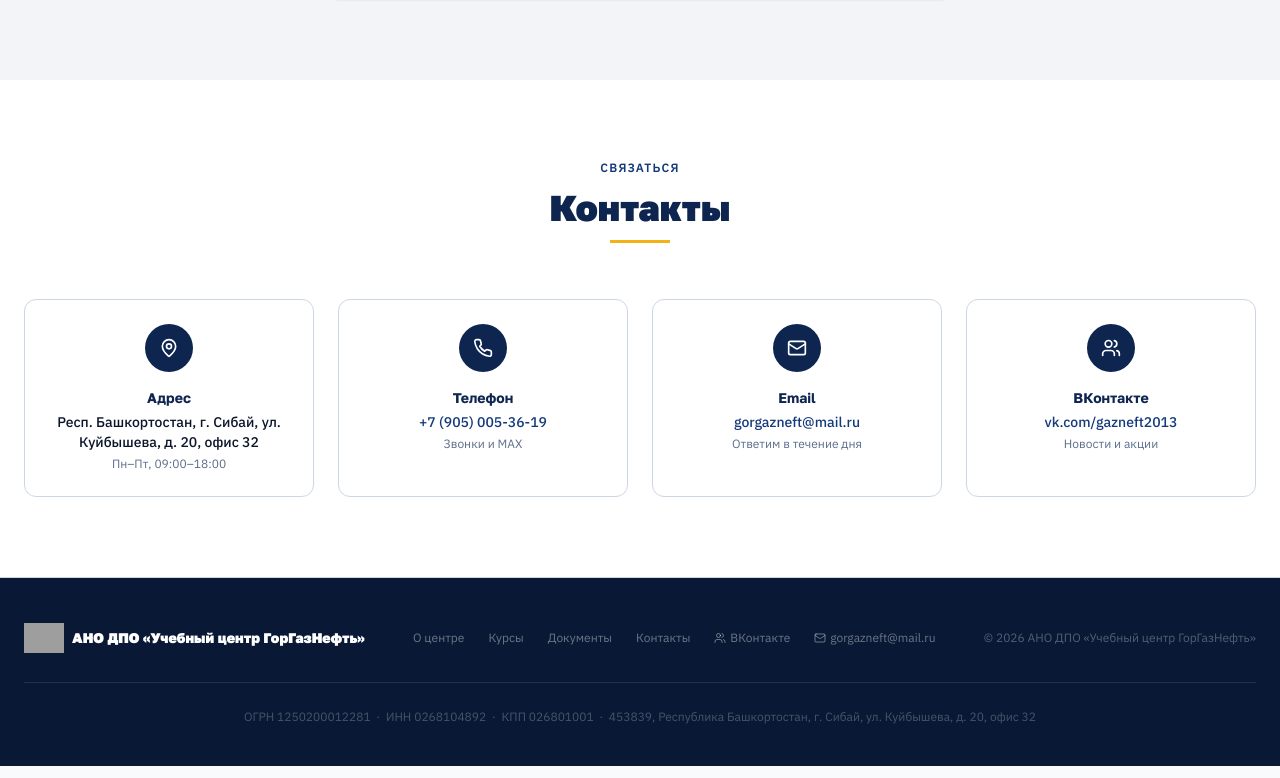
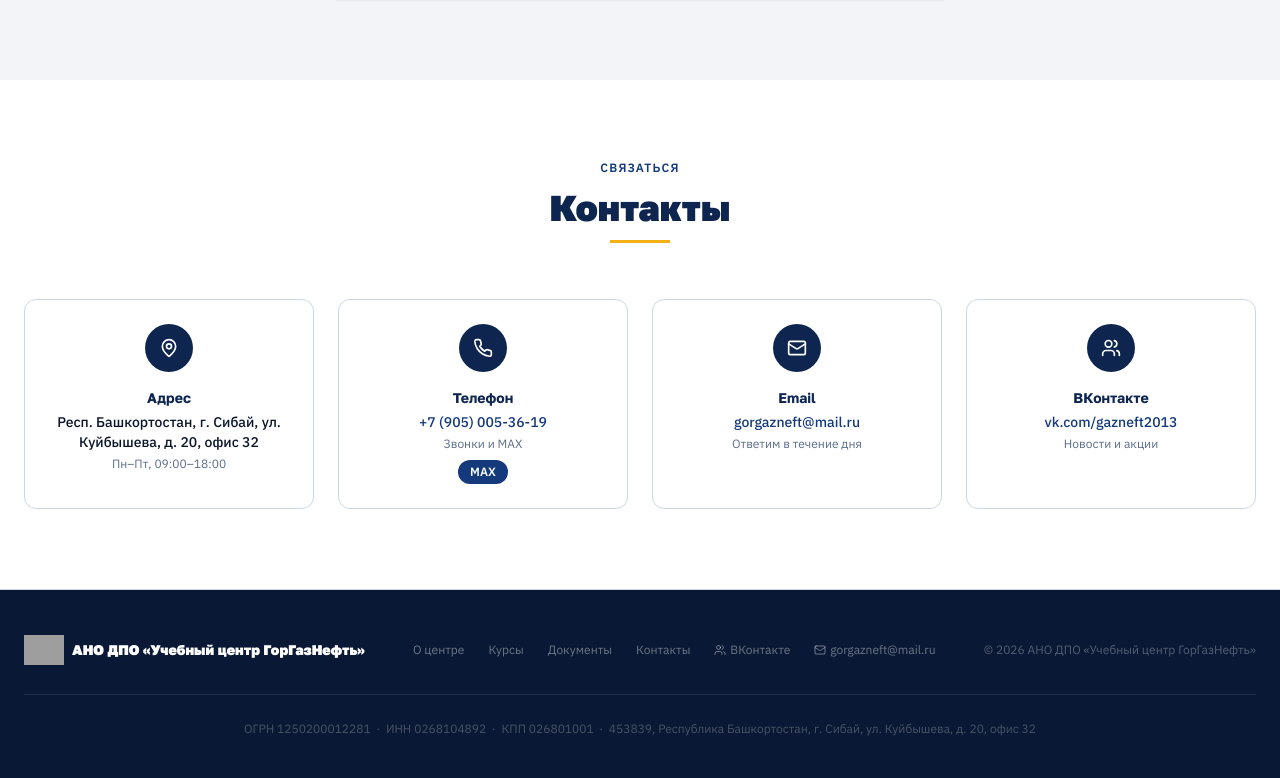
Before and after one commit to pr-poehali-dev/gorgazneft-website-migration, a React (Vite) app: page / in a window 1280 px wide. Shown: the part 7330-8108 px from the top of the page. Built offline with nearby package versions, Linux system fonts and the light colour scheme; grey boxes are pictures that could not be loaded.

Commit message:
Добавить функциональность

```diff
--- a/src/components/sections/EnrollmentFooter.tsx
+++ b/src/components/sections/EnrollmentFooter.tsx
@@ -126,7 +126,7 @@ export default function EnrollmentFooter() {
           <div className="grid sm:grid-cols-2 lg:grid-cols-4 gap-6">
             {[
               { icon: "MapPin", title: "Адрес", value: "Респ. Башкортостан, г. Сибай, ул. Куйбышева, д. 20, офис 32", sub: "Пн–Пт, 09:00–18:00" },
-              { icon: "Phone", title: "Телефон", value: "+7 (905) 005-36-19", sub: "Звонки и MAX", href: "tel:+79050053619" },
+              { icon: "Phone", title: "Телефон", value: "+7 (905) 005-36-19", sub: "Звонки и MAX", href: "tel:+79050053619", maxHref: "https://max.ru/gorgazneft" },
               { icon: "Mail", title: "Email", value: "gorgazneft@mail.ru", sub: "Ответим в течение дня", href: "mailto:gorgazneft@mail.ru" },
               { icon: "Users", title: "ВКонтакте", value: "vk.com/gazneft2013", sub: "Новости и акции", href: "https://vk.com/gazneft2013" },
             ].map((c) => (
@@ -141,6 +141,11 @@ export default function EnrollmentFooter() {
                   <div className="text-sm font-medium mb-1">{c.value}</div>
                 )}
                 <div className="text-xs text-muted-foreground">{c.sub}</div>
+                {"maxHref" in c && (
+                  <a href={c.maxHref} target="_blank" rel="noopener noreferrer" className="inline-flex items-center gap-1 mt-2 px-3 py-1 rounded-full text-xs font-semibold text-white" style={{ background: "hsl(218,72%,28%)" }}>
+                    MAX
+                  </a>
+                )}
               </div>
             ))}
           </div>
```
